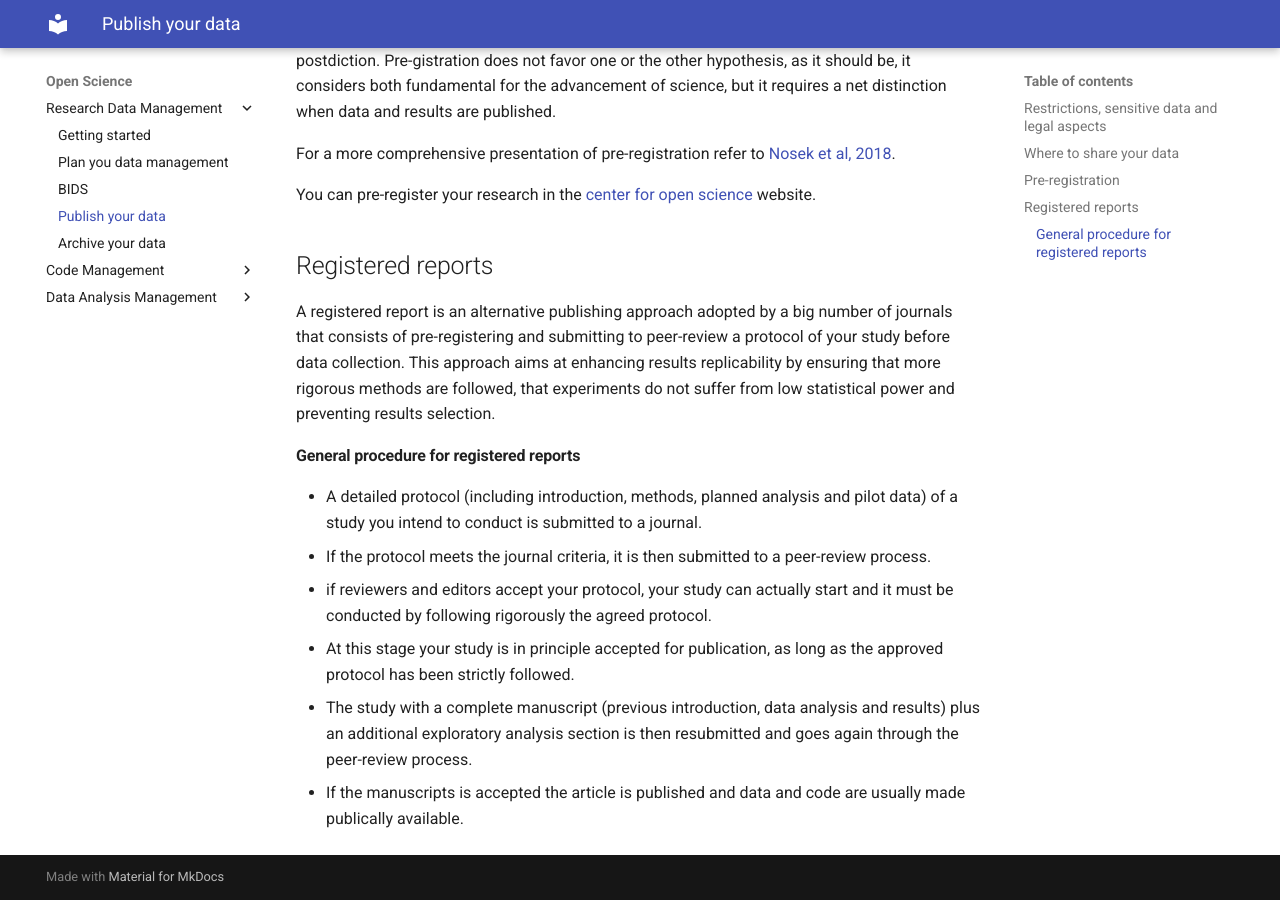
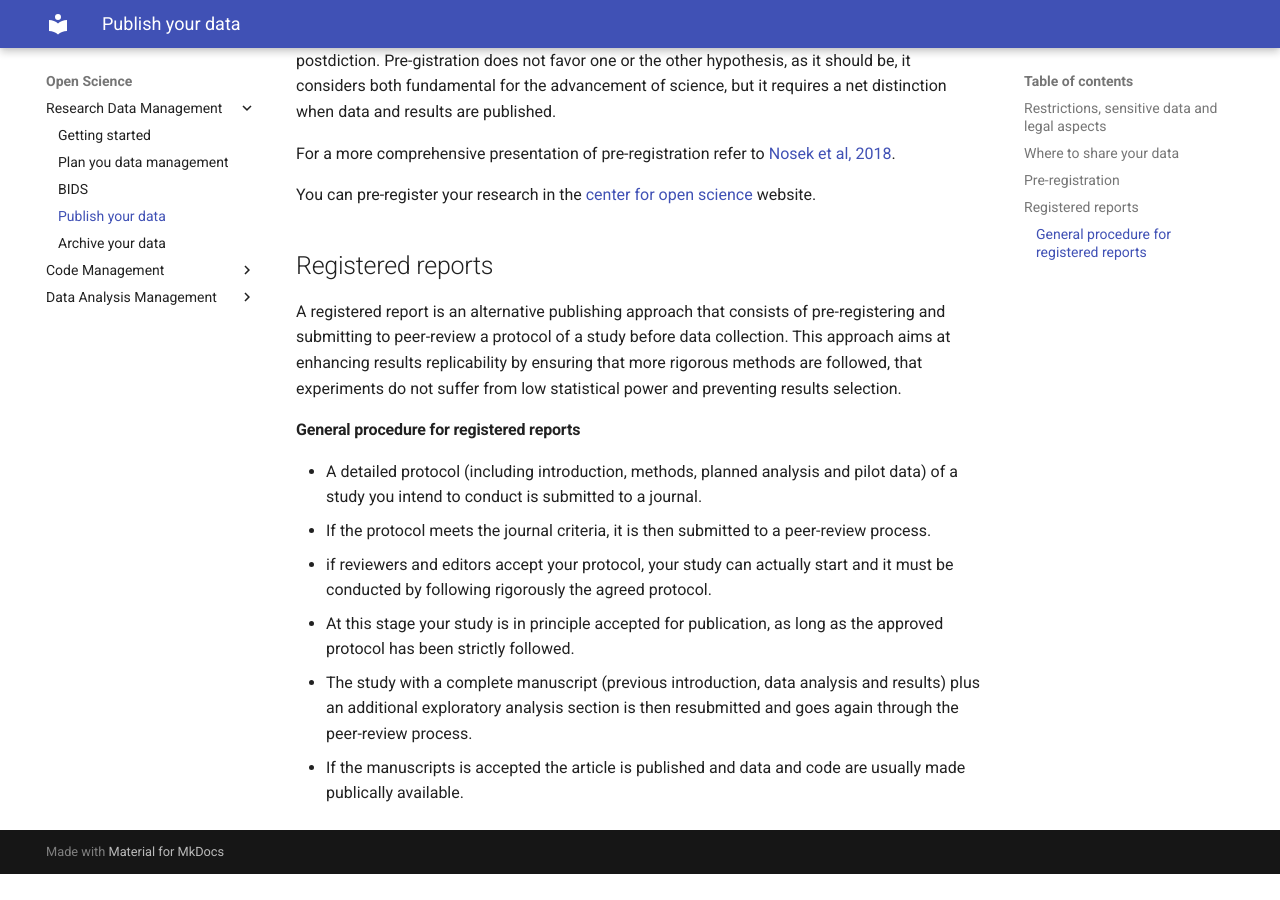
Before and after one commit to pvavra/temp-ipsy, an MkDocs documentation site: the page built from docs/open-science/research-data-management/publish.md, in a window 1280 px wide and 900 px high, scrolled down 1555 px. Built offline with MkDocs 1.6.1 and Material for MkDocs 9.7.7, drawn with Linux system fonts in a browser that asks for light colours; after the commit the page ends 2429 px from its top, so only the background shows below that.

Commit message:
Fix sentence

```diff
--- a/docs/open-science/research-data-management/publish.md
+++ b/docs/open-science/research-data-management/publish.md
@@ -51,7 +51,7 @@ You can pre-register your research in the [center for open science](https://www.
 
 ## Registered reports
 
-A registered report is an alternative publishing approach adopted by a big number of journals that consists of pre-registering and submitting to peer-review a protocol of your study before data collection. This approach aims at enhancing results replicability by ensuring that more rigorous methods are followed, that experiments do not suffer from low statistical power and preventing results selection.
+A registered report is an alternative publishing approach that consists of pre-registering and submitting to peer-review a protocol of a study before data collection. This approach aims at enhancing results replicability by ensuring that more rigorous methods are followed, that experiments do not suffer from low statistical power and preventing results selection.
 
 #### General procedure for registered reports
 
```
